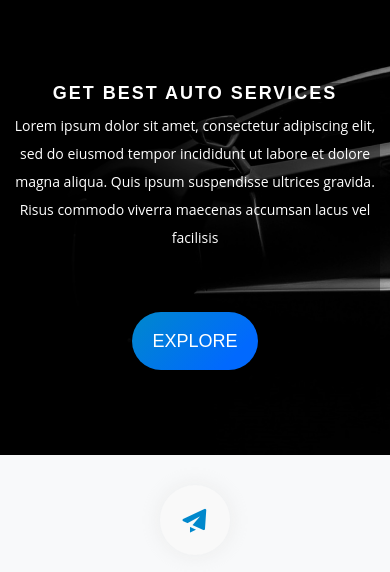
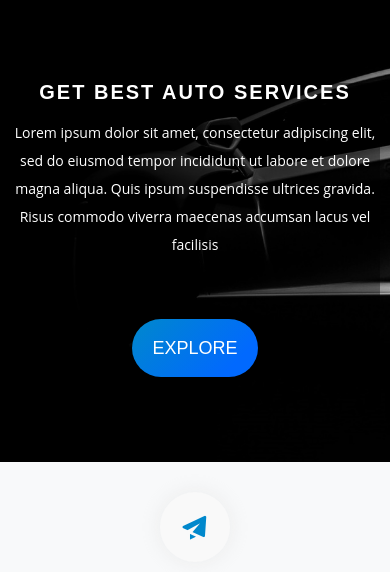
Before and after one commit to ahmad671/car-go, a plain HTML site: page index.html in a window 390 px wide. Shown: the part 262-834 px from the top of the page. Drawn offline with Linux system fonts and the light colour scheme; a script that the page names is missing; a web font is replaced by a local one.

Commit message:
finalized

```diff
--- a/assets/css/style.css
+++ b/assets/css/style.css
@@ -2168,9 +2168,9 @@ color: var(--blue-color);
 	padding: 0;
   }
   .fw_al_003_slide > h1 {
-    font-size: 18px;
+    font-size: 20px;
     line-height: 18px;
-    margin-bottom: 10px;
+    margin-bottom: 18px;
   }
   .fw_al_003_slide > p {
 	font-size: 14px;
```
